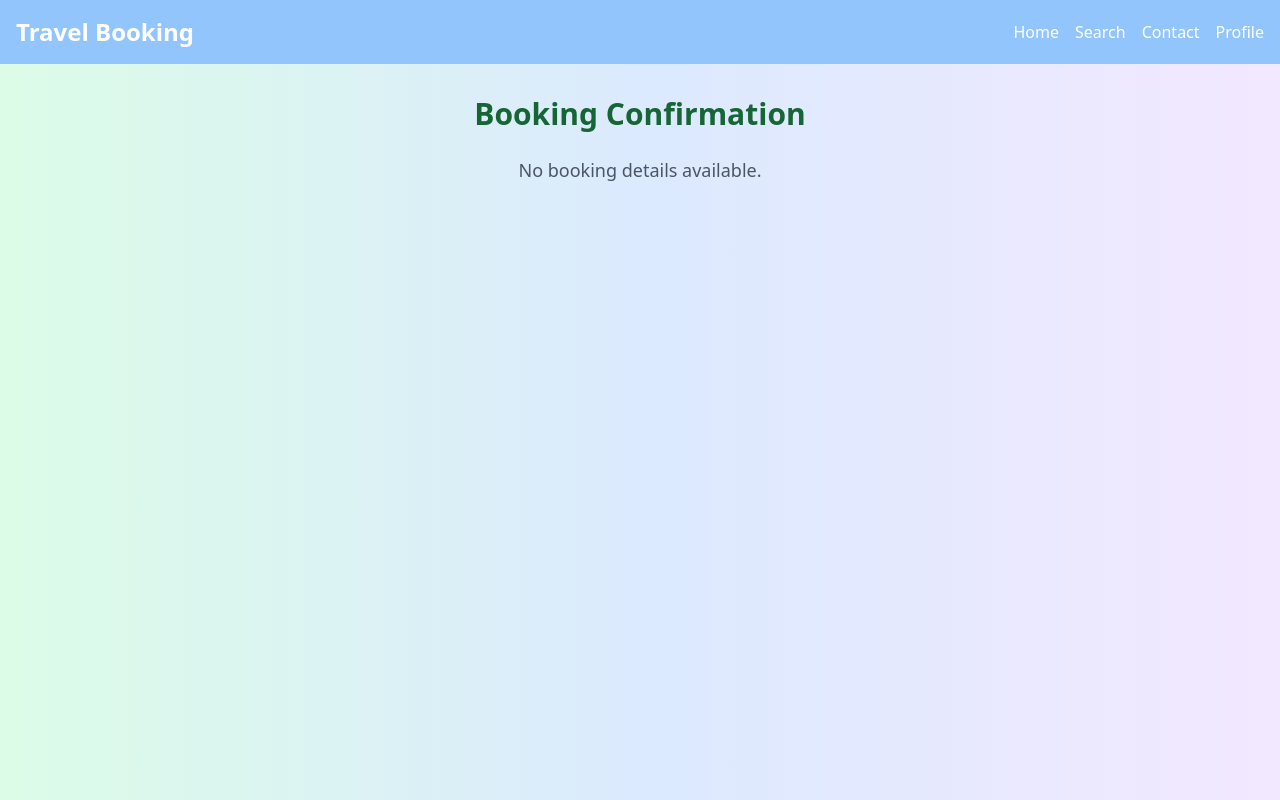
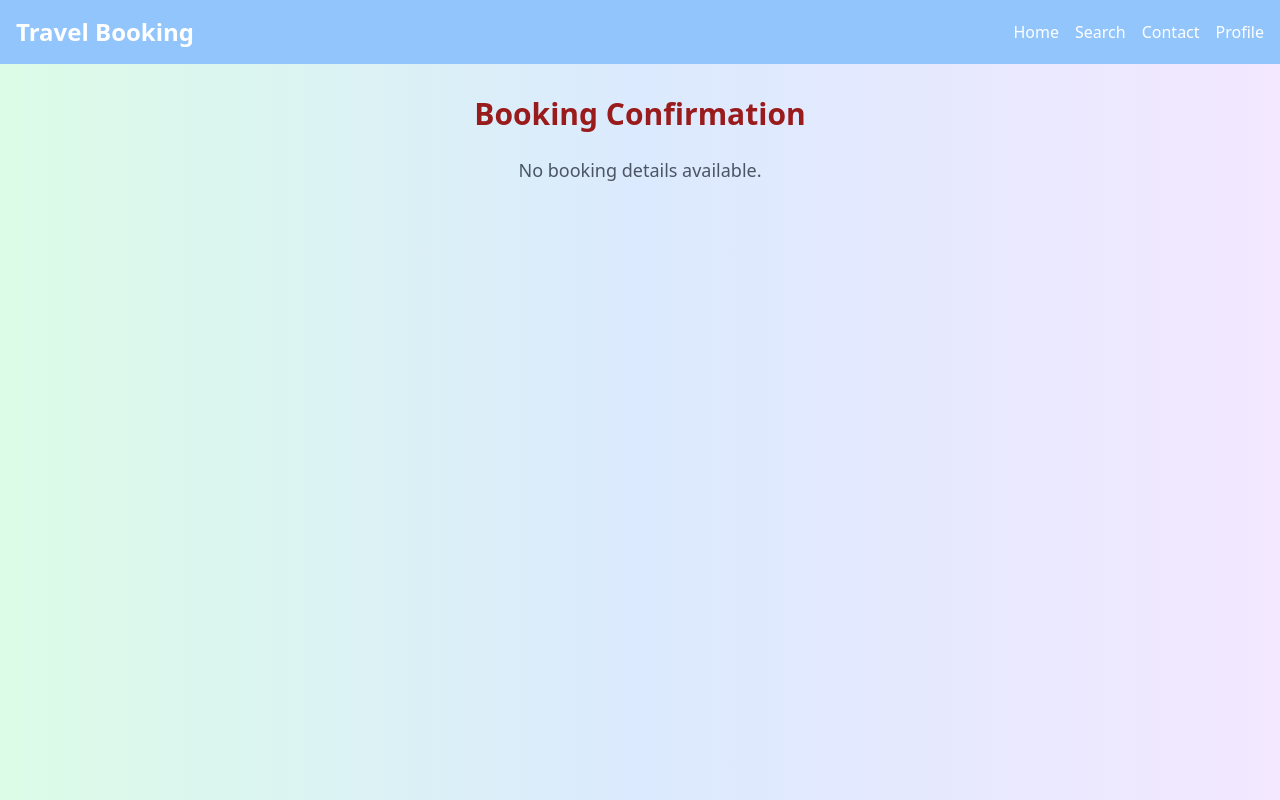
Before and after one commit to srushti06pattar/travel-booking_front-end, a React (Create React App) app: page /booking-confirmation in a window 1280 px wide. Shown: the top 800 px of the page. Built offline with nearby package versions, Linux system fonts and the light colour scheme.

Commit message:
Change heading color from green to red

```diff
--- a/src/Pages/BookingConfirmationPage.jsx
+++ b/src/Pages/BookingConfirmationPage.jsx
@@ -28,7 +28,7 @@ const ConfirmationPage = () => {
 
   return (
     <div className="p-8 bg-gradient-to-r from-green-100 via-blue-100 to-purple-100 min-h-screen">
-      <h2 className="text-3xl font-bold text-center text-green-800 mb-6">Booking Confirmation</h2>
+      <h2 className="text-3xl font-bold text-center text-red-800 mb-6">Booking Confirmation</h2>
       {booking ? (
         <div className="p-6 border rounded-lg shadow-lg bg-white hover:shadow-2xl transition-shadow duration-300 transform hover:-translate-y-1 hover:scale-105">
           <p className="text-lg font-semibold text-blue-600">
```
